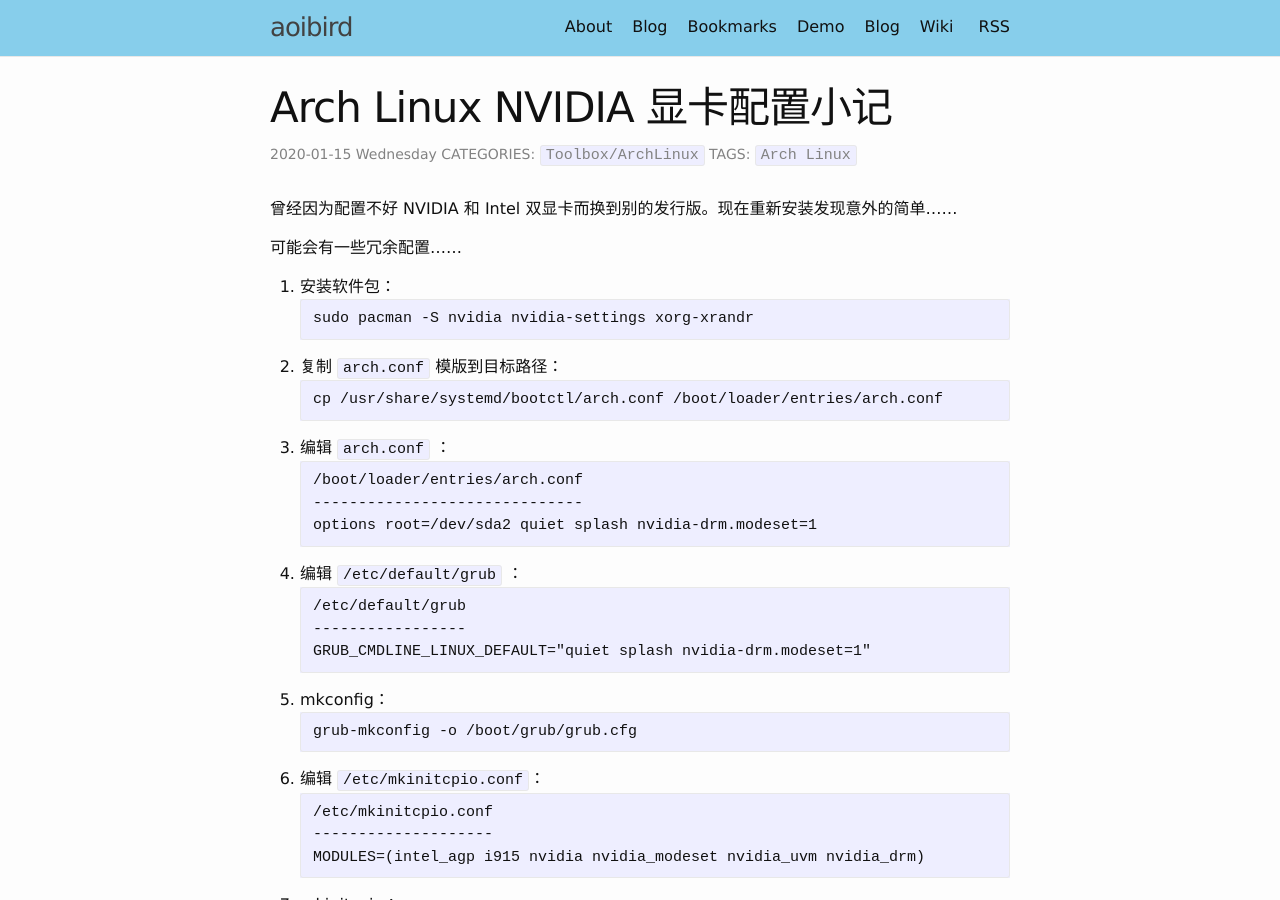
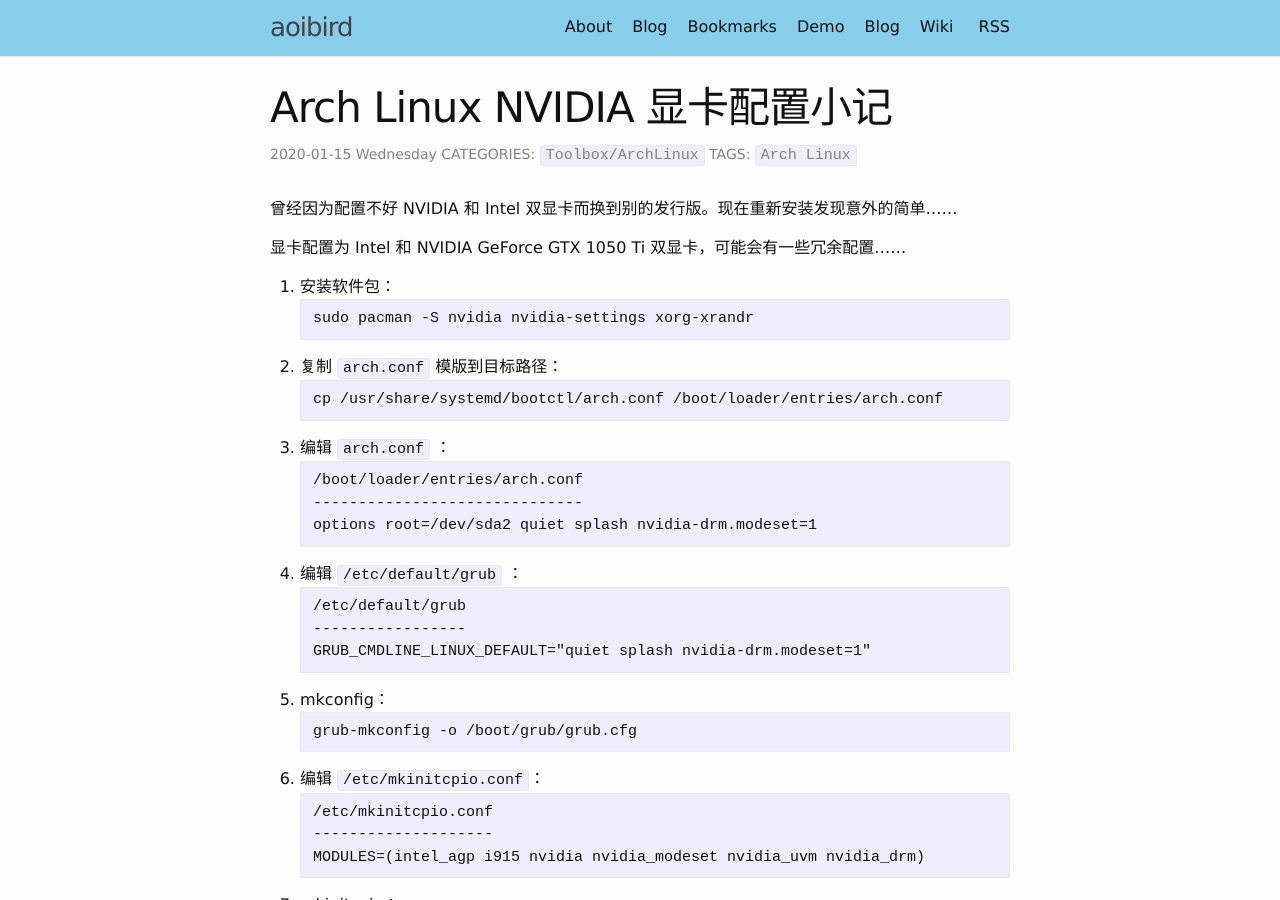
Before and after one commit to aoibird/aoibird.github.io, a Jekyll site: the page built from _posts/2020-01-15-arch-linux-nvidia.md, in a window 1280 px wide and 900 px high. Built offline with Jekyll 4.4.1, drawn with Linux system fonts in a browser that asks for light colours.

Commit message:
Update 2020-01-15-arch-linux-nvidia.md

````diff
--- a/_posts/2020-01-15-arch-linux-nvidia.md
+++ b/_posts/2020-01-15-arch-linux-nvidia.md
@@ -8,7 +8,7 @@ description:
 
 曾经因为配置不好 NVIDIA 和 Intel 双显卡而换到别的发行版。现在重新安装发现意外的简单……
 
-可能会有一些冗余配置……
+显卡配置为 Intel 和 NVIDIA GeForce GTX 1050 Ti 双显卡，可能会有一些冗余配置……
 
 1. 安装软件包：
    ```
````
